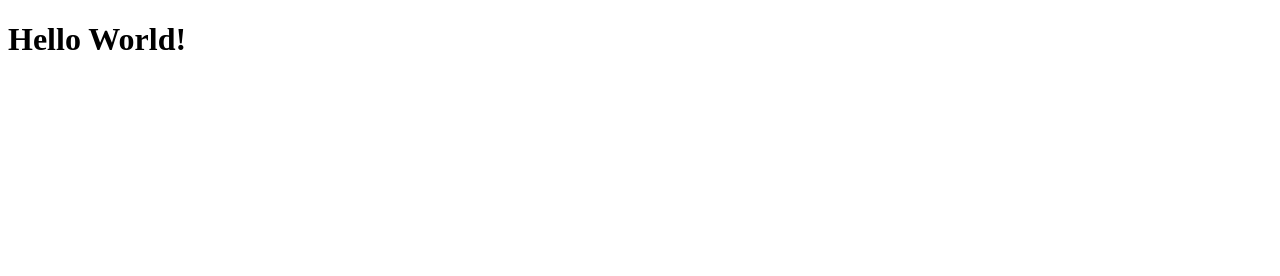
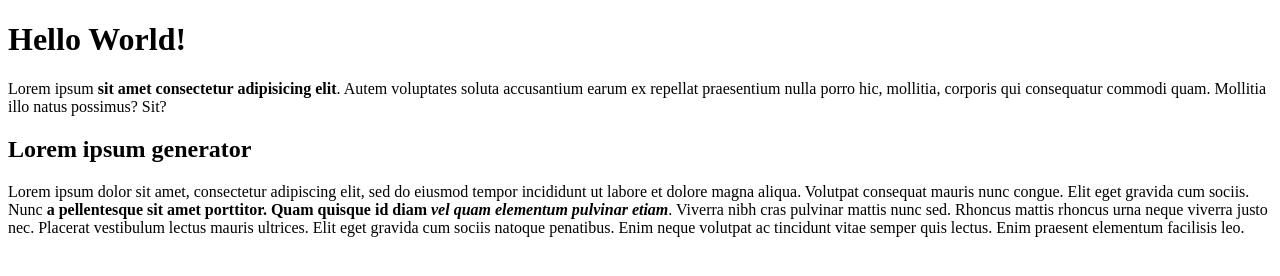
Before and after one commit to Pc-Kirui/foundations_web_dev, a plain HTML site: page html-boilerplate/index.html in a window 1280 px wide. Drawn offline with Linux system fonts and the light colour scheme.

Commit message:
use of lorem ipsum text

```diff
--- a/html-boilerplate/index.html
+++ b/html-boilerplate/index.html
@@ -8,5 +8,13 @@
 </head>
 <body>
     <h1>Hello World!</h1>
+
+    <!-- am an html comment -->
+    <p>Lorem ipsum <strong>sit amet consectetur adipisicing elit</strong>. Autem voluptates soluta accusantium earum ex repellat praesentium nulla porro hic, mollitia, corporis qui consequatur commodi quam. Mollitia illo natus possimus? Sit?</p>
+
+    <h2>Lorem ipsum generator</h2>
+
+    <p>Lorem ipsum dolor sit amet, consectetur adipiscing elit, sed do eiusmod tempor incididunt ut labore et dolore magna aliqua. Volutpat consequat mauris nunc congue. Elit eget gravida cum sociis. Nunc <strong> a pellentesque sit amet porttitor. Quam quisque id diam <em>vel quam elementum pulvinar etiam</em></strong>. Viverra nibh cras pulvinar mattis nunc sed. Rhoncus mattis rhoncus urna neque viverra justo nec. Placerat vestibulum lectus mauris ultrices. Elit eget gravida cum sociis natoque penatibus. Enim neque volutpat ac tincidunt vitae semper quis lectus. Enim praesent elementum facilisis leo.</p>
+
 </body>
 </html>
```
